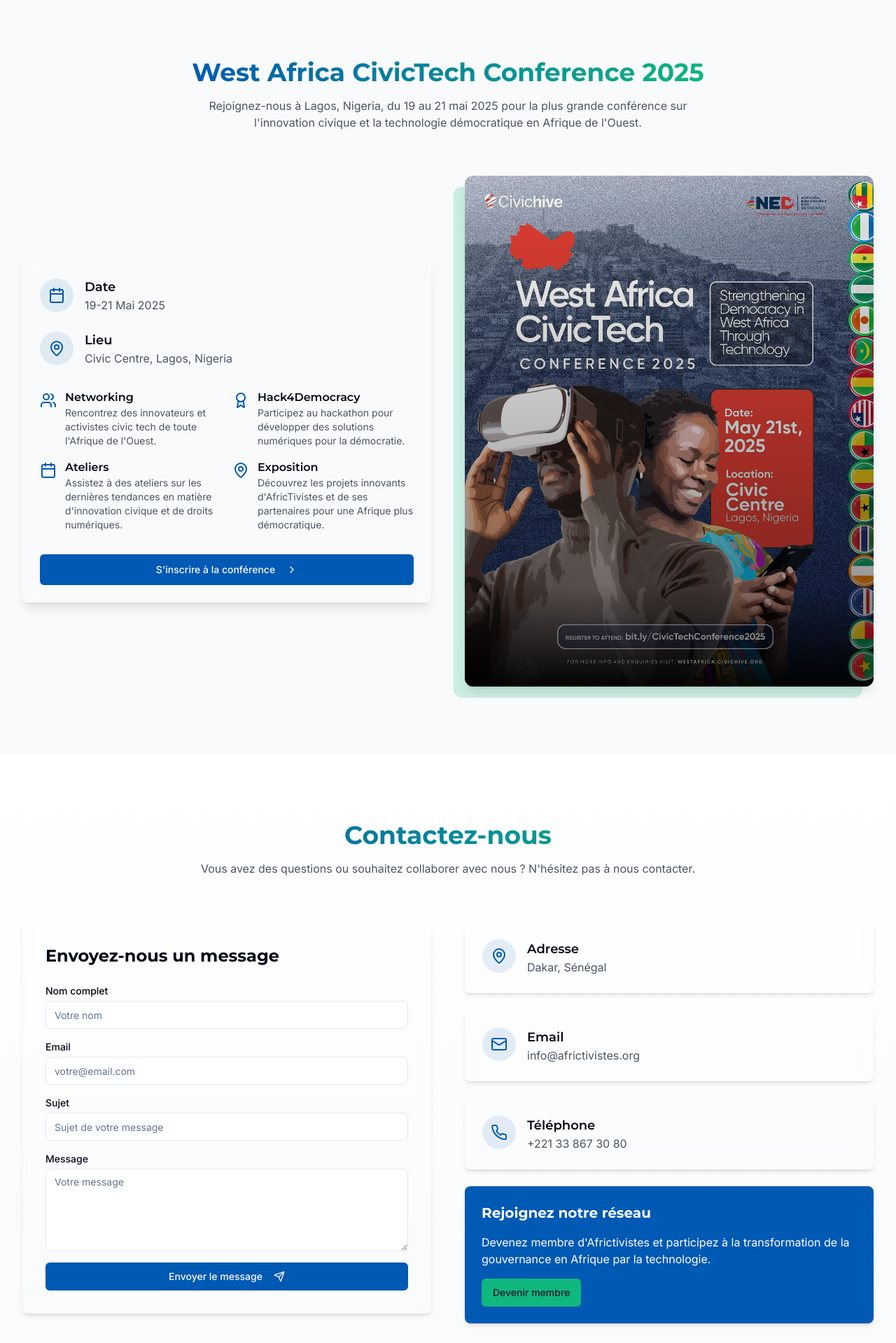
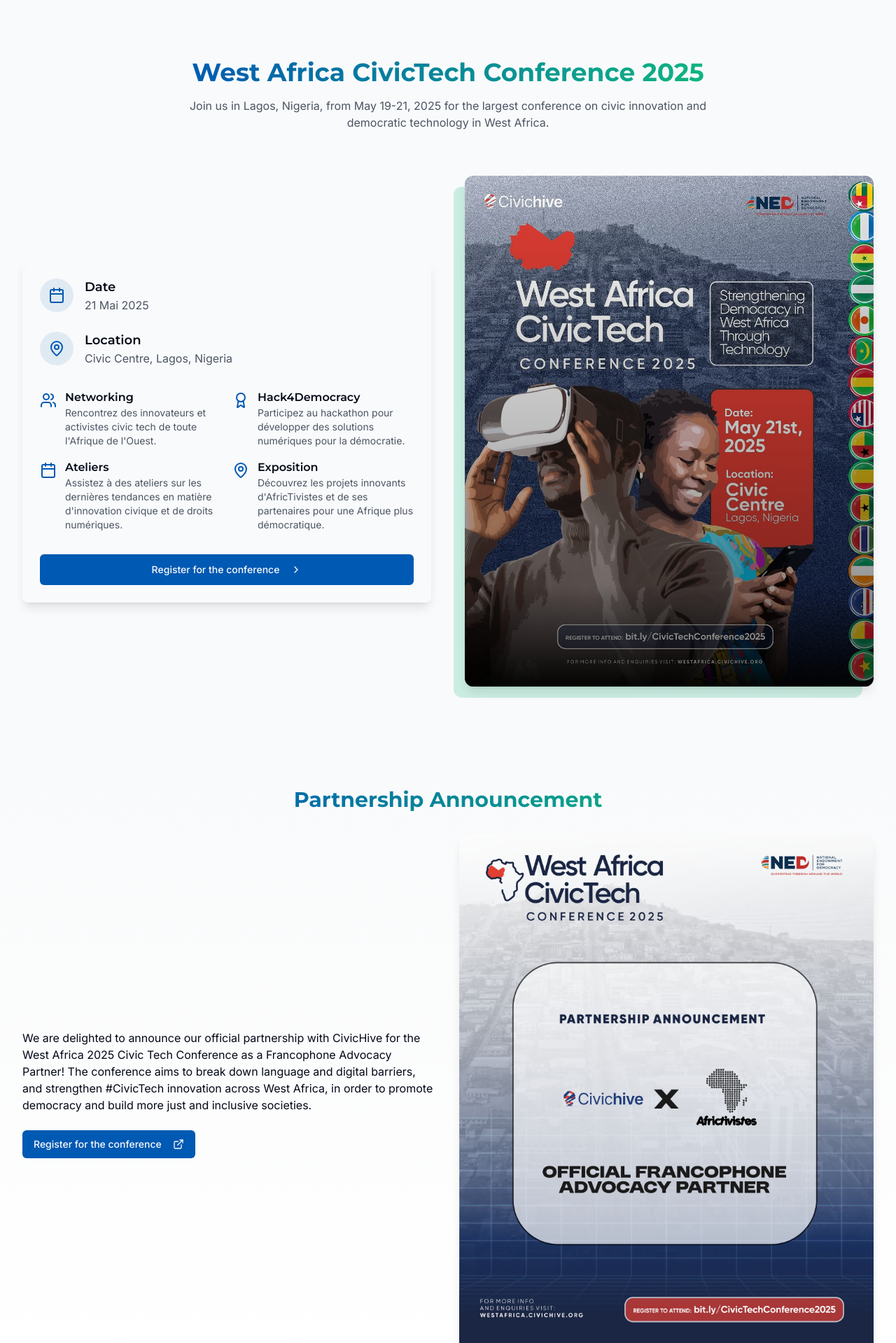
Before and after one commit to AfricTivistes/WACC, a Next.js app: page /en in a window 1280 px wide. Shown: the part 5580-7499 px from the top of the page at 70% size. Built offline with nearby package versions, Linux system fonts and the light colour scheme.

Commit message:
feat: add partnership announcement for West Africa CivicTech Conference
Create new partnership announcement section with internationalization support.

Co-authored-by: dofbi.eth <84446+dofbi@users.noreply.github.com>

```diff
--- a/app/[lang]/page.tsx
+++ b/app/[lang]/page.tsx
@@ -26,7 +26,7 @@ export default async function Home({
       <VideoSection dict={dict} />
       <ProjectsSection dict={dict} />
       <ImpactSection dict={dict} />
-      <ConferenceSection dict={dict} />
+      <ConferenceSection dict={dict} lang={lang} />
       <ContactSection dict={dict} />
       <Footer dict={dict} lang={lang} />
     </main>
--- a/components/conference-section.tsx
+++ b/components/conference-section.tsx
@@ -1,9 +1,31 @@
+"use client"
+
 import Image from "next/image"
 import { Button } from "@/components/ui/button"
 import { Calendar, MapPin, Users, Award, ChevronRight } from "lucide-react"
 import { AnimatedElement } from "@/components/ui/animated-element"
+import PartnershipAnnouncement from "@/components/partnership-announcement"
+import type { Locale } from "@/lib/types"
 
-export default function ConferenceSection() {
+interface ConferenceSectionProps {
+  dict: {
+    conference: {
+      title: string
+      description: string
+      date: string
+      location: string
+      register: string
+    }
+    partnership: {
+      title: string
+      description: string
+      cta: string
+    }
+  }
+  lang: Locale
+}
+
+export default function ConferenceSection({ dict, lang }: ConferenceSectionProps) {
   const features = [
     {
       icon: <Users className="h-6 w-6 text-primary" />,
@@ -30,15 +52,13 @@ export default function ConferenceSection() {
   ]
 
   return (
+    <>
       <section id="events" className="py-16 md:py-24 bg-gray-50 dark:bg-gray-900 relative overflow-hidden">
         <div className="absolute inset-0 bg-pattern-grid opacity-5"></div>
         <div className="container relative z-10">
           <AnimatedElement animation="fade-up" className="text-center max-w-3xl mx-auto mb-16">
-          <h2 className="text-3xl md:text-4xl font-bold mb-4 gradient-text">West Africa CivicTech Conference 2025</h2>
-          <p className="text-gray-600 dark:text-gray-400">
-            Rejoignez-nous à Lagos, Nigeria, du 19 au 21 mai 2025 pour la plus grande conférence sur l'innovation
-            civique et la technologie démocratique en Afrique de l'Ouest.
-          </p>
+            <h2 className="text-3xl md:text-4xl font-bold mb-4 gradient-text">{dict.conference.title}</h2>
+            <p className="text-gray-600 dark:text-gray-400">{dict.conference.description}</p>
           </AnimatedElement>
 
           <div className="grid grid-cols-1 lg:grid-cols-2 gap-12 items-center">
@@ -49,8 +69,8 @@ export default function ConferenceSection() {
                     <Calendar className="h-6 w-6 text-primary" />
                   </div>
                   <div>
-                  <h3 className="text-lg font-semibold">Date</h3>
-                  <p className="text-gray-600 dark:text-gray-400">19-21 Mai 2025</p>
+                    <h3 className="text-lg font-semibold">{dict.conference.date}</h3>
+                    <p className="text-gray-600 dark:text-gray-400">21 Mai 2025</p>
                   </div>
                 </div>
 
@@ -59,7 +79,7 @@ export default function ConferenceSection() {
                     <MapPin className="h-6 w-6 text-primary" />
                   </div>
                   <div>
-                  <h3 className="text-lg font-semibold">Lieu</h3>
+                    <h3 className="text-lg font-semibold">{dict.conference.location}</h3>
                     <p className="text-gray-600 dark:text-gray-400">Civic Centre, Lagos, Nigeria</p>
                   </div>
                 </div>
@@ -82,8 +102,12 @@ export default function ConferenceSection() {
                 </div>
 
                 <div className="mt-8">
-                <Button size="lg" className="w-full btn-hover-effect">
-                  S'inscrire à la conférence
+                  <Button
+                    size="lg"
+                    className="w-full btn-hover-effect"
+                    onClick={() => window.open("https://bit.ly/CivicTechConference2025", "_blank")}
+                  >
+                    {dict.conference.register}
                     <ChevronRight className="ml-2 h-4 w-4" />
                   </Button>
                 </div>
@@ -108,5 +132,8 @@ export default function ConferenceSection() {
           </div>
         </div>
       </section>
+
+      <PartnershipAnnouncement lang={lang} dict={dict} />
+    </>
   )
 }
--- /dev/null
+++ b/components/partnership-announcement.tsx
@@ -0,0 +1,59 @@
+"use client"
+
+import Image from "next/image"
+import { Button } from "@/components/ui/button"
+import { ExternalLink } from "lucide-react"
+import { AnimatedElement } from "@/components/ui/animated-element"
+import type { Locale } from "@/lib/types"
+
+interface PartnershipAnnouncementProps {
+  lang: Locale
+  dict: {
+    partnership: {
+      title: string
+      description: string
+      cta: string
+    }
+  }
+}
+
+export default function PartnershipAnnouncement({ lang, dict }: PartnershipAnnouncementProps) {
+  return (
+    <section className="py-12 bg-gradient-to-b from-gray-50 to-white dark:from-gray-900 dark:to-gray-800">
+      <div className="container">
+        <AnimatedElement animation="fade-up" className="text-center max-w-3xl mx-auto mb-8">
+          <h2 className="text-2xl md:text-3xl font-bold mb-4 gradient-text">{dict.partnership.title}</h2>
+        </AnimatedElement>
+
+        <div className="grid grid-cols-1 lg:grid-cols-2 gap-8 items-center">
+          <AnimatedElement animation="fade-in" delay={200} className="order-2 lg:order-1">
+            <div className="prose prose-lg dark:prose-invert max-w-none">
+              <p>{dict.partnership.description}</p>
+              <div className="flex flex-col sm:flex-row items-center gap-4 mt-6">
+                <Button
+                  className="btn-hover-effect"
+                  onClick={() => window.open("https://bit.ly/CivicTechConference2025", "_blank")}
+                >
+                  {dict.partnership.cta}
+                  <ExternalLink className="ml-2 h-4 w-4" />
+                </Button>
+              </div>
+            </div>
+          </AnimatedElement>
+
+          <AnimatedElement animation="fade-in" delay={300} className="order-1 lg:order-2">
+            <div className="relative rounded-xl overflow-hidden shadow-lg">
+              <Image
+                src={lang === "fr" ? "/images/partnership-fr.jpeg" : "/images/partnership-en.jpeg"}
+                alt={`West Africa CivicTech Conference 2025 - ${lang === "fr" ? "Annonce de partenariat" : "Partnership announcement"}`}
+                width={600}
+                height={600}
+                className="w-full h-auto"
+              />
+            </div>
+          </AnimatedElement>
+        </div>
+      </div>
+    </section>
+  )
+}
--- a/dictionaries/en.json
+++ b/dictionaries/en.json
@@ -80,6 +80,11 @@
     "location": "Location",
     "register": "Register for the conference"
   },
+  "partnership": {
+    "title": "Partnership Announcement",
+    "description": "We are delighted to announce our official partnership with CivicHive for the West Africa 2025 Civic Tech Conference as a Francophone Advocacy Partner! The conference aims to break down language and digital barriers, and strengthen #CivicTech innovation across West Africa, in order to promote democracy and build more just and inclusive societies.",
+    "cta": "Register for the conference"
+  },
   "contact": {
     "title": "Contact Us",
     "description": "Do you have questions or want to collaborate with us? Don't hesitate to contact us.",
--- a/dictionaries/fr.json
+++ b/dictionaries/fr.json
@@ -80,6 +80,11 @@
     "location": "Lieu",
     "register": "S'inscrire à la conférence"
   },
+  "partnership": {
+    "title": "Annonce de Partenariat",
+    "description": "Nous sommes ravis d'annoncer notre partenariat officiel avec CivicHive dans le cadre de la Conférence Civic Tech de l'Afrique de l'Ouest 2025 en tant que Partenaire francophone pour le plaidoyer ! La conférence a pour objectif de briser les barrières linguistiques et numériques, et renforcer l'innovation #CivicTech à travers toute l'Afrique de l'Ouest, afin de promouvoir la démocratie et construire des sociétés plus justes et inclusives.",
+    "cta": "S'inscrire à la conférence"
+  },
   "contact": {
     "title": "Contactez-nous",
     "description": "Vous avez des questions ou souhaitez collaborer avec nous ? N'hésitez pas à nous contacter.",
```
Also changed, not shown: public/images/partnership-en.jpeg (added), public/images/partnership-fr.jpeg (added). Lines whose indentation alone changed are shown as unchanged.
